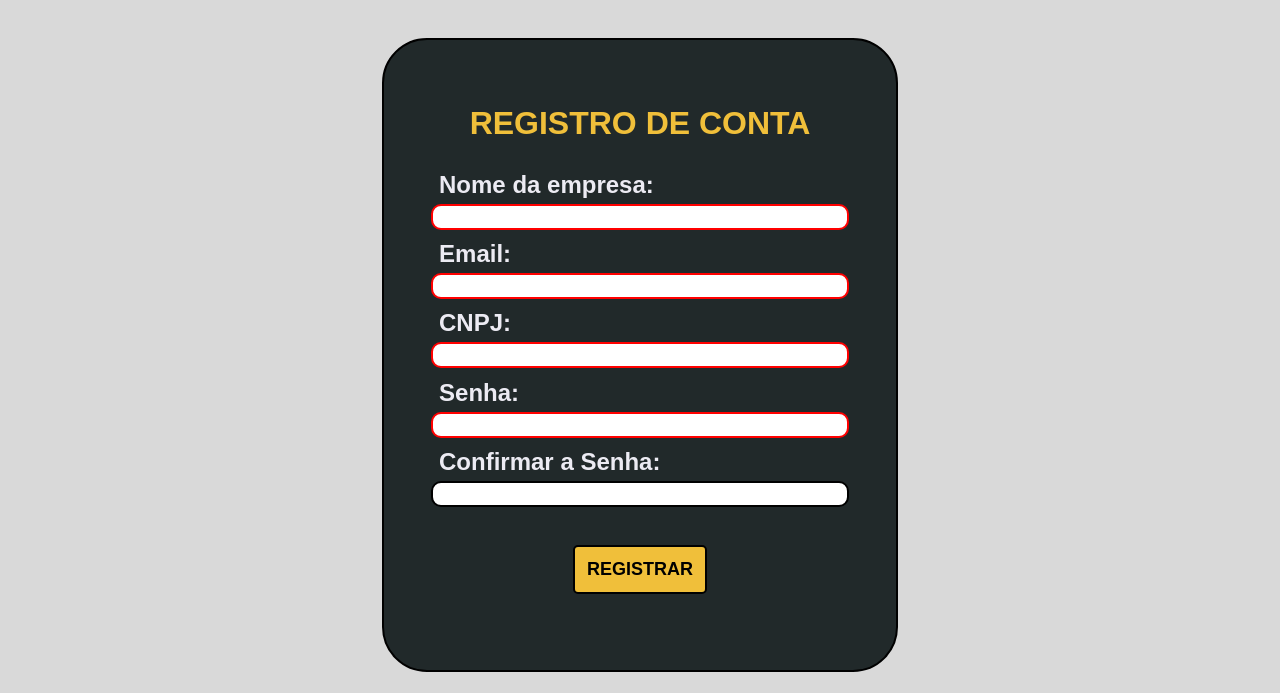
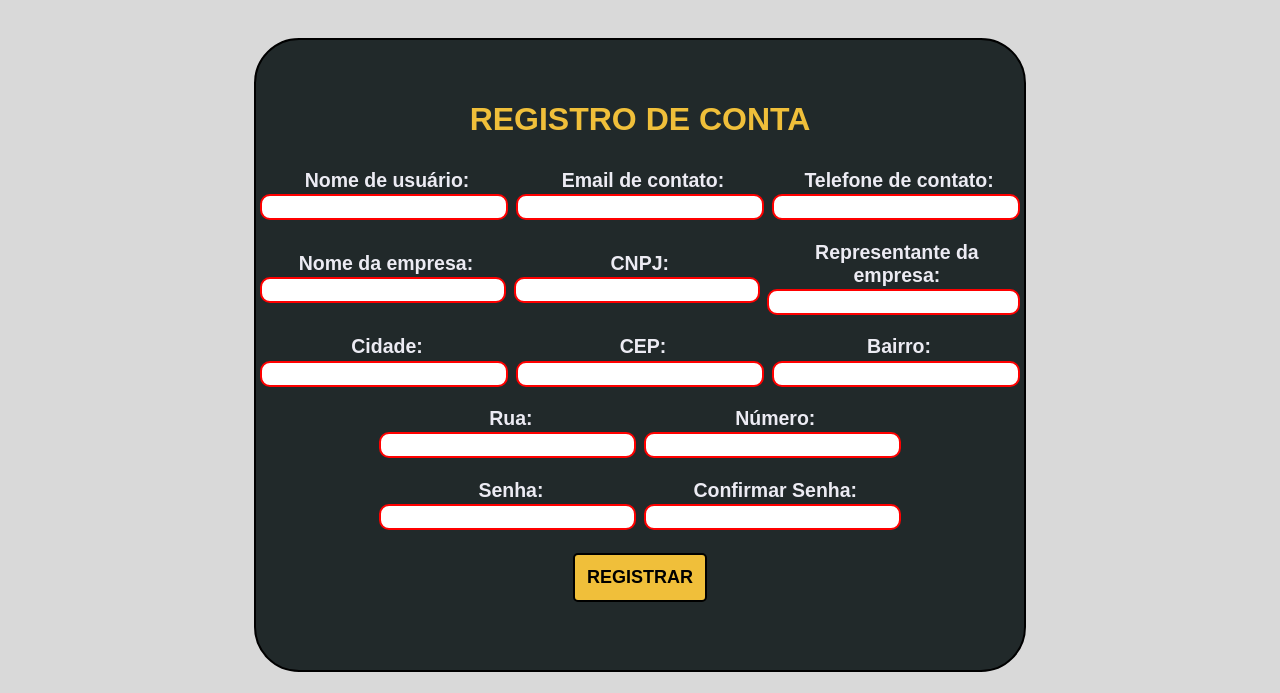
Before and after one commit to BeeTech-1CCO/BeeTech, a plain HTML site: page site-beetech/html/cadastro.html in a window 1280 px wide. Both pictures are taken after a click on the button "REGISTRAR". Shown: the part 107-800 px from the top of the page. Drawn offline with Linux system fonts and the light colour scheme; a web font is replaced by a local one.

Commit message:
refiz o cadastro

```diff
--- a/site-beetech/css/cadastro.css
+++ b/site-beetech/css/cadastro.css
@@ -12,7 +12,7 @@ body {
     height: 100%;
     background-color: ECEBF3;
 }
-.header .container {
+.header .cadastro {
     width: 90%;
     margin: auto;
     display: flex;
@@ -24,7 +24,7 @@ text-decoration: none;
 }
 
 
-.header .container {
+.header .cadastro {
     justify-content: space-between;
 }
 
@@ -44,36 +44,53 @@ text-decoration: none;
     margin-top: 25px;
     margin-bottom: 30px;
 }
-.banner .container {
+.banner .cadastro {
+    display: flex;
     height: 90%;
     align-items: center;
+    justify-content: center;
     flex-direction: column;
-    justify-content: center;
     background-color: #21292A;
     color: #ECEBF3;
     border-radius: 45px;
-    width: 40%;
+    width: 60%;
     border: black solid 2px;
 }
-.banner .container button {
-    margin-top: 7.5%;
+.banner .cadastro button {
+    margin-top: 2%;
     font-weight: 700;
     border: 2px solid black;
     font-size: 18px;
 }
-.banner .container h2{
+.banner .cadastro h2{
     margin-top: 2%;
     padding-left: 2.5%;
     margin-bottom: 1%;
-    width: 81%;
+    width: 100%;
     justify-content: left;
     align-items: left;
 }
-.banner .container input{
+.banner .cadastro input{
     border: 2px solid black;
     border-radius: 10px;
-    width: 80%;
+    width: 100%;
     height: 20px;
     font-size: 18px;
     font-weight: bold;
 }
+
+.banner .linhas {
+    display: flex;
+    align-items: center;
+    justify-content: center;
+    width: 100%;
+    font-size: 13px;
+}
+
+.banner .campos {
+    display: flex;
+    flex-direction: column;
+    align-items: center;
+    text-align: center;
+    margin: 1%;
+}
--- a/site-beetech/html/cadastro.html
+++ b/site-beetech/html/cadastro.html
@@ -29,18 +29,74 @@
     </div>
     <!-- Banner -->
     <div class="banner">
-        <div class="container">
+        <div class="cadastro">
             <h1>REGISTRO DE CONTA</h1> <br>
+            <div class="linhas">
+                <div class="campos">
+                    <h2>Nome de usuário:</h2>
+                    <input id="ipt_nome_usuario" type="text">
+                </div>
+                <div class="campos">
+                    <h2>Email de contato:</h2>
+                    <input id="ipt_email" type="email">
+                </div>
+                <div class="campos">
+                    <h2>Telefone de contato:</h2>
+                    <input id= "ipt_telefone" type="text" maxlength="11">
+                </div>
+            </div>
+
+            <div class="linhas">
+                <div class="campos">
                     <h2>Nome da empresa:</h2>
                     <input id="ipt_nome_empresa">
-            <h2>Email:</h2>
-            <input id="ipt_email" type="email">
+                </div>
+                <div class="campos">
                     <h2>CNPJ:</h2>
-            <input id="ipt_cnpj">
+                    <input id="ipt_cnpj" maxlength="14">
+                </div>
+                <div class="campos">
+                    <h2>Representante da empresa:</h2>
+                    <input id="ipt_representante" type="text">
+                </div>
+            </div>
+
+            <div class="linhas">
+                <div class="campos">
+                    <h2>Cidade:</h2>
+                    <input id="ipt_cidade" type="text">
+                </div>
+                <div class="campos">
+                    <h2>CEP:</h2>
+                    <input id="ipt_cep" type="text" maxlength="8">
+                </div>
+                <div class="campos">
+                    <h2>Bairro:</h2>
+                    <input id="ipt_bairro" type="text">
+                </div>
+            </div>
+
+            <div class="linhas">
+                <div class="campos">
+                    <h2>Rua:</h2>
+                    <input id="ipt_rua" type="text">
+                </div>
+                <div class="campos">
+                    <h2>Número:</h2>
+                    <input id="ipt_numero" type="text" maxlength="6">
+                </div>
+            </div>
+
+            <div class="linhas">
+                <div class="campos">
                     <h2>Senha:</h2>
                     <input id="ipt_senha" type="password">
-            <h2>Confirmar a Senha:</h2>
+                </div>
+                <div class="campos">
+                    <h2>Confirmar Senha:</h2>
                     <input id="ipt_conf_senha" type="password">
+                </div>
+            </div>
             <button onclick="entrar()" class="bttLink">REGISTRAR</button><br>
             <div id="div_msg" style="display: flex; justify-content: center;"></div>
         </div>
@@ -90,54 +146,113 @@
     function entrar() {
         var verificacao = true;
         var  cnpj = (ipt_cnpj.value).length != 14;
-        if (ipt_nome_empresa.value != 'Fernando Brandão') {
+
+        if ((ipt_nome_usuario.value).length < 5) {
             verificacao = false
-            alert ("Nome da empresa incorreto")
-            ipt_nome_empresa.style='border: 2px solid red;'
-        }else if (ipt_nome_empresa.value == 'Fernando Brandão') {
-            ipt_nome_empresa.style='border: 2px solid black;'
+            alert ("Nome de usuário deve ter pelo menos 5 caracteres")
+            ipt_nome_usuario.style='border: 2px solid red;'
+        } else {
+            ipt_nome_usuario.style='border: 2px solid black;'
         }
 
         if (ipt_email.value == '') {
             verificacao = false
-            alert("Este compo tem que estar preenchido")
+            alert("O campo de E-mail deve estar preenchido")
             ipt_email.style='border: 2px solid red;'
-        }else {
+        } else {
             ipt_email.style='border: 2px solid black;'
+        }
+
+        if (ipt_telefone.value < 10) {
+            verificacao = false
+            alert("O telefone deve ter no mínimo 10 dígitos")
+            ipt_telefone.style='border: 2px solid red;'
+        } else {
+            ipt_telefone.style='border: 2px solid black;'
+        }
+
+        if ((ipt_nome_empresa.value).length < 1) {
+            verificacao = false
+            alert ("O nome da empresa deve estar preenchido")
+            ipt_nome_empresa.style='border: 2px solid red;'
+        } else {
+            ipt_nome_empresa.style='border: 2px solid black;'
         }
 
         if (cnpj) {
             verificacao = false
-            alert ("O cnpj tem que ter 14 dígitos")
+            alert ("O CNPJ deve ter 14 dígitos")
             ipt_cnpj.style='border: 2px solid red;'
-        }else if ((ipt_cnpj.value).length == 14 ) {
+        } else {
             ipt_cnpj.style='border: 2px solid black;'
         }
 
-        if (ipt_senha.value != '123456789') {
+        if ((ipt_representante.value).length < 5) {
             verificacao = false
+            alert ("O nome do representante deve ter no mínimo 5 caracteres")
+            ipt_representante.style='border: 2px solid red;'
+        } else {
+            ipt_representante.style='border: 2px solid black;'
+        }
+
+        if ((ipt_cidade.value).length < 1) {
+            verificacao = false
+            alert ("O nome da cidade deve estar preenchida")
+            ipt_cidade.style='border: 2px solid red;'
+        } else {
+            ipt_cidade.style='border: 2px solid black;'
+        }
+
+        if ((ipt_cep.value).length < 8) {
+            verificacao = false
+            alert ("O CEP deve conter 8 dígitos")
+            ipt_cep.style='border: 2px solid red;'
+        } else {
+            ipt_cep.style='border: 2px solid black;'
+        }
+
+        if ((ipt_bairro.value).length < 1) {
+            verificacao = false
+            alert ("O nome do bairro deve estar preenchido")
+            ipt_bairro.style='border: 2px solid red;'
+        } else {
+            ipt_bairro.style='border: 2px solid black;'
+        }
+
+        if ((ipt_rua.value).length < 1) {
+            verificacao = false
+            alert ("O nome da rua deve estar preenchido")
+            ipt_rua.style='border: 2px solid red;'
+        } else {
+            ipt_rua.style='border: 2px solid black;'
+        }
+
+        if ((ipt_numero.value).length < 1) {
+            verificacao = false
+            alert (`O campo "Número" deve estar preenchido`)
+            ipt_numero.style='border: 2px solid red;'
+        } else {
+            ipt_numero.style='border: 2px solid black;'
+        }
+
+        if ((ipt_senha.value).length < 5) {
+            verificacao = false
+            alert("A senha deve ter no mínimo 5 dígitos")
             ipt_senha.style='border: 2px solid red;'
-            alert("Inserir a senha correta")
-        }else if (ipt_senha.value == '123456789') {
+        } else {
             ipt_senha.style='border: 2px solid black;'
         }
 
-        if (ipt_conf_senha.value != ipt_senha.value) {
+        if (ipt_conf_senha.value != ipt_senha.value || ipt_conf_senha.value == `` || (ipt_conf_senha.value).length < 5) {
             verificacao = false
-            alert("O campo confirmar senha está diferente do campo senha")
+            alert("A confirmação de senha está incorreta")
             ipt_conf_senha.style='border: 2px solid red;'
-        }else if (ipt_conf_senha.value == ipt_senha.value) {
+        } else if (ipt_conf_senha.value == ipt_senha.value) {
             ipt_conf_senha.style='border: 2px solid black;'
         }
 
         if (verificacao == true) {
-            alert("Suas informações foram cadastrdas")
-            alert("Para terminar o cadastro ligue para nosso número de telefone ou mande mensagem para nosso email  Número de telefone: 954321268   email: beetech@email.com")
-            ipt_nome_empresa.value = ''
-            ipt_email.value = ''
-            ipt_cnpj.value = ''
-            ipt_senha.value = ''
-            ipt_conf_senha.value = ''
+            alert("Suas informações foram cadastradas com sucesso")
         }
 
         // if (ipt_nome_empresa.value == "BeeTech" && ipt_senha.value == "beetech") {
```
Lines whose indentation alone changed are shown as unchanged.
